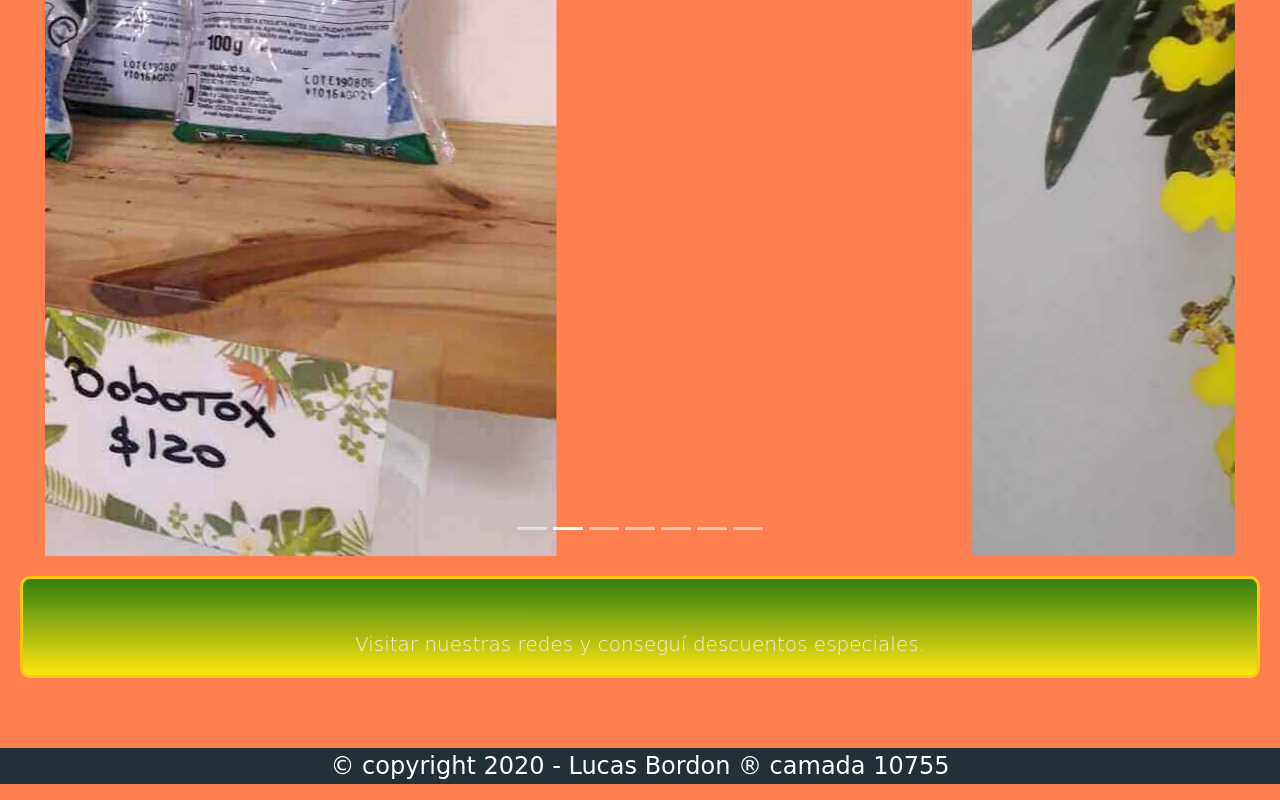
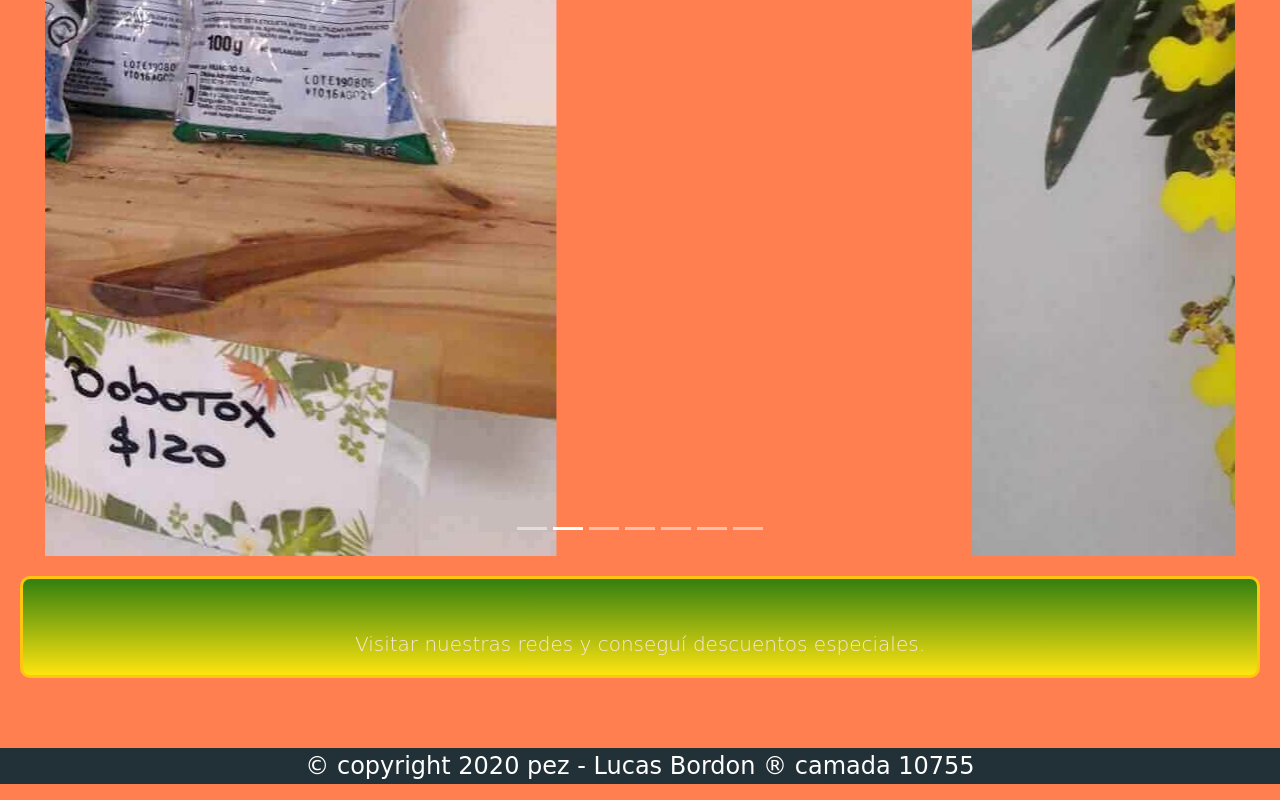
Before and after one commit to LucasBordi/proyecto-camada-10755, a website: page index.html in a window 1280 px wide. Shown: the part 1630-2430 px from the top of the page. Drawn offline with nearby package versions, Linux system fonts and the light colour scheme; files whose address does not match are found by name; a web font is replaced by a local one.

Commit message:
modificacion index

```diff
--- a/index.html
+++ b/index.html
@@ -182,7 +182,7 @@
       </div>
    </main>
    <footer>
-      <p> &copy; copyright 2020 - Lucas Bordon &reg; camada 10755
+      <p> &copy; copyright 2020 pez - Lucas Bordon &reg; camada 10755
       </p>
    </footer>
    <script src="https://cdn.jsdelivr.net/npm/popper.js@1.16.0/dist/umd/popper.min.js"
```
